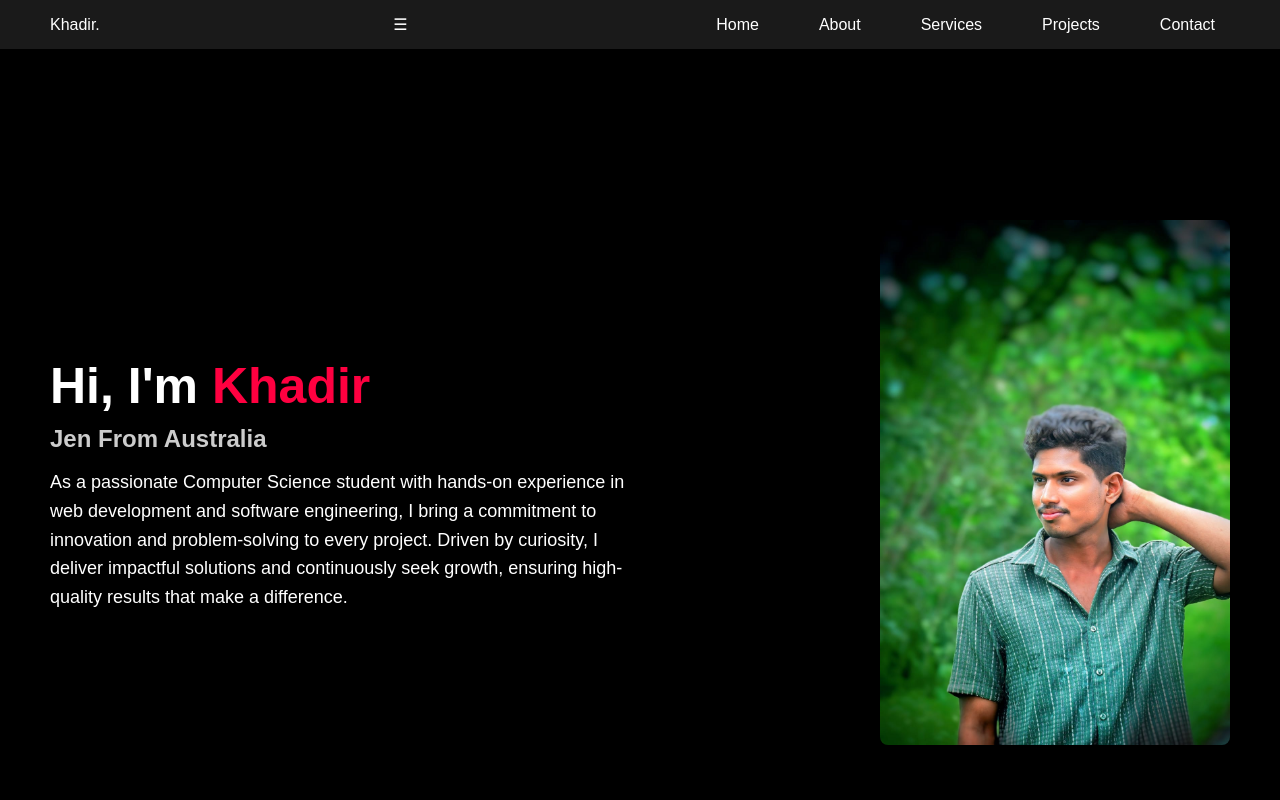
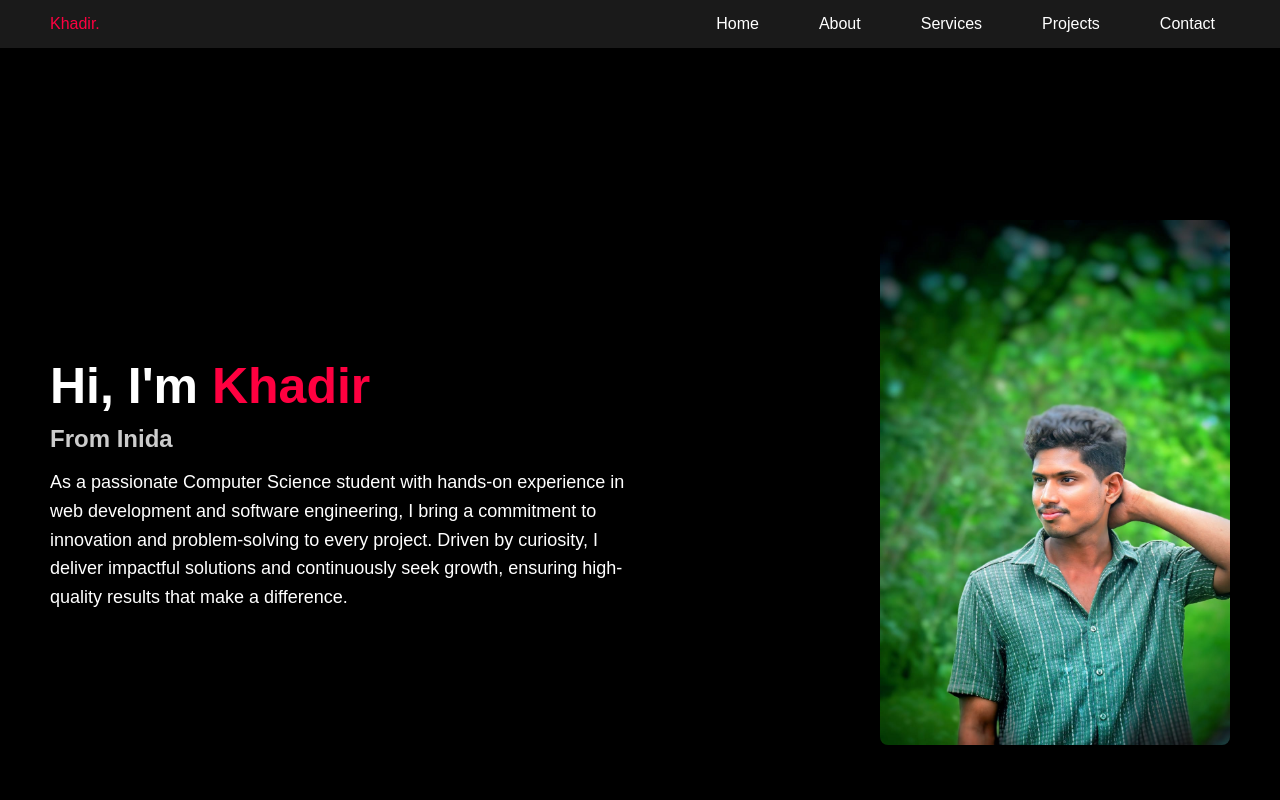
Before and after one commit to KhadirShaikL21/myPortFolio, a plain HTML site: page index.html in a window 1280 px wide. Shown: the top 800 px of the page. Drawn offline with Linux system fonts and the light colour scheme.

Commit message:
updated nav styles

```diff
--- a/index.html
+++ b/index.html
@@ -9,9 +9,7 @@
 <body>
     <!-- Header/NavBar -->
     <header>
-        <div class="logo">Khadir.</div>
-        <div class="menu-toggle">&#9776;</div> <!-- Add this after your logo in the HTML -->
-
+        <div class="logo" style="color:#ff0040">Khadir.</div>
         <ul class="nav-links">
             <li><a href="#hero">Home</a></li>
             <li><a href="#aboutme">About</a></li>
@@ -25,7 +23,7 @@
     <section id="hero" class="hero">
         <div class="hero-text">
             <h1>Hi, I'm <span>Khadir</span></h1>
-            <h2>Jen From Australia</h2>
+            <h2> From Inida</h2>
             <p>As a passionate Computer Science student with hands-on experience in web development and software engineering, I bring a commitment to innovation and problem-solving to every project. Driven by curiosity, I deliver impactful solutions and continuously seek growth, ensuring high-quality results that make a difference.</p>
         </div>
         <div class="hero-image">
--- a/styles.css
+++ b/styles.css
@@ -71,6 +71,7 @@ header.scrolled {
 
     .logo {
         font-size: 24px;
+
     }
 
     /* Toggle menu */
```
